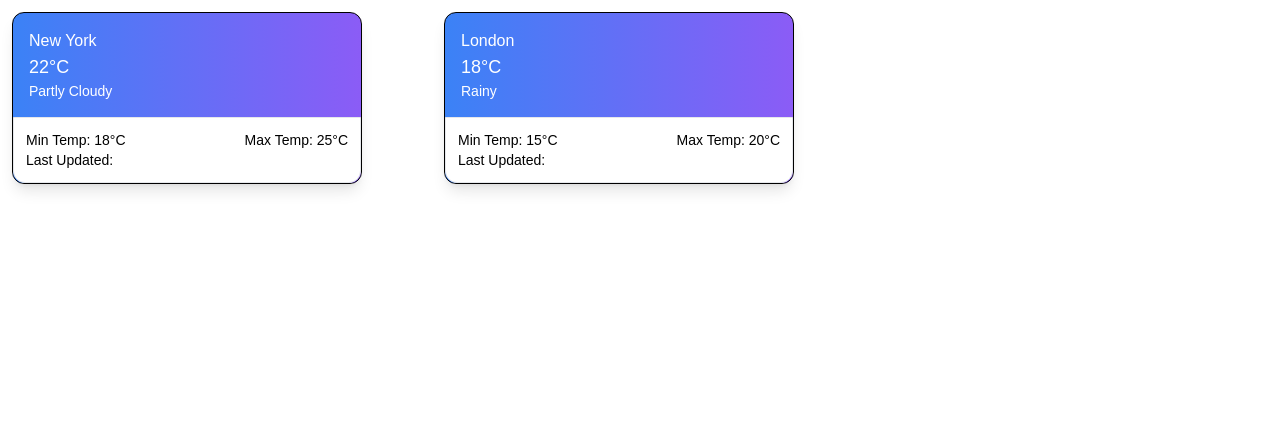
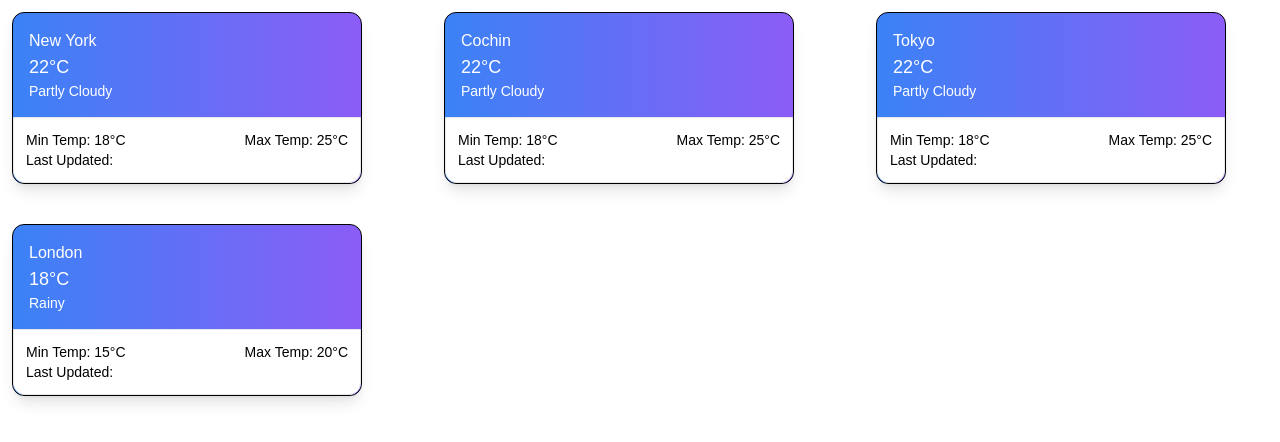
Before and after one commit to sriramEdstem/taskWeatherDashboard, a Next.js app: page / in a window 1280 px wide. Shown: the top 442 px of the page. Built offline with nearby package versions, Linux system fonts and the light colour scheme.

Commit message:
added navigation

```diff
--- /dev/null
+++ b/src/app/cities/[cityId]/page.tsx
@@ -0,0 +1,3 @@
+export default function CityDetails() {
+  return <div>hi</div>;
+}
--- a/src/app/page.tsx
+++ b/src/app/page.tsx
@@ -1,10 +1,13 @@
 import React from "react";
 import WeatherCard from "@/components/WeatherCard";
 import { weatherData } from "@/data/sample";
+import Link from "next/link";
 
 export default function Home() {
   const weatherGrid = weatherData.map((city) => (
-    <WeatherCard key={city.cityId} city={city} />
+    <Link key={city.cityId} href={`/cities/${city.cityId}`}>
+      <WeatherCard city={city} />
+    </Link>
   ));
 
   return (
--- a/src/data/sample.ts
+++ b/src/data/sample.ts
@@ -2,6 +2,68 @@
   {
     cityId: "NYC",
     name: "New York",
+    current: {
+      temp: 22,
+      condition: "Partly Cloudy",
+      humidity: 65,
+      windSpeed: 12,
+      pressure: 1015,
+      visibility: 10,
+    },
+    hourly: [
+      {
+        time: "12:00",
+        temp: 22,
+        condition: "Partly Cloudy",
+      },
+      {
+        time: "13:00",
+        temp: 23,
+        condition: "Sunny",
+      },
+      // ... more hourly data
+    ],
+    forecast: {
+      maxTemp: 25,
+      minTemp: 18,
+      sunrise: "06:30",
+      sunset: "20:15",
+    },
+  },
+  {
+    cityId: "COK",
+    name: "Cochin",
+    current: {
+      temp: 22,
+      condition: "Partly Cloudy",
+      humidity: 65,
+      windSpeed: 12,
+      pressure: 1015,
+      visibility: 10,
+    },
+    hourly: [
+      {
+        time: "12:00",
+        temp: 22,
+        condition: "Partly Cloudy",
+      },
+      {
+        time: "13:00",
+        temp: 23,
+        condition: "Sunny",
+      },
+      // ... more hourly data
+    ],
+    forecast: {
+      maxTemp: 25,
+      minTemp: 18,
+      sunrise: "06:30",
+      sunset: "20:15",
+    },
+  },
+  {
+    cityId: "TKY",
+    name: "Tokyo",
     current: {
       temp: 22,
       condition: "Partly Cloudy",
```
